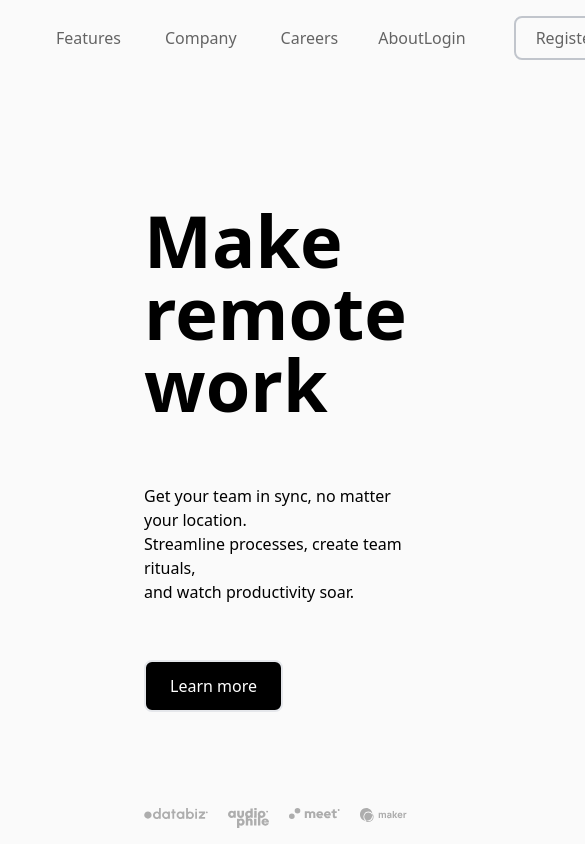
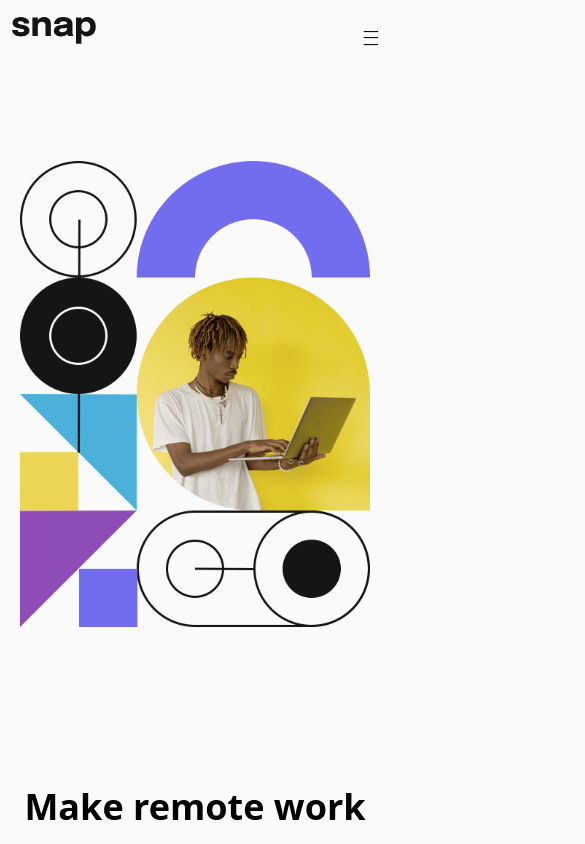
Before and after one commit to Yarden-Tal/Tailwind-with-dropdown, a website: page public/index.html in a window 390 px wide. Shown: the top 844 px of the page, 585 px wide, since content can reach past the window. Drawn offline with Linux system fonts and the light colour scheme.

Commit message:
started mobile

```diff
--- a/public/index.html
+++ b/public/index.html
@@ -15,9 +15,9 @@
 </head>
 <body class="bg-[#FAFAFA]">
 
-<!-- Navbar -->
-<header>
-  <nav class="m-4 mb-0">
+  <header>
+  <!-- DESKTOP Navbar -->
+  <nav class="m-4 mb-0 max-md:hidden">
     <!-- Container -->
     <div class="container flex justify-between items-center mx-auto">
       <!-- Left nav group -->
@@ -98,15 +98,29 @@
       </div>
     </div>
   </nav>
+  <!-- MOBILE Navbar -->
+  <nav class="block md:hidden max-md:flex justify-between items-center p-3">
+    <div class="cursor-pointer">
+      <div>
+        <img src="./assets/images/logo.svg" alt="snap">
+      </div>
+    </div>
+    <div class="font-medium flex flex-col items-center justify-center">
+      <span class="-mb-[1.1rem]">__</span>
+      <span class="-mb-[1.1rem]">__</span>
+      <span>__</span>
+    </div>
+  </nav>
+
 </header>
 
 <!-- Main -->
-<main class="mx-36 my-20">
+<main class="mx-36 max-md:mx-0 my-20">
   <!-- Container -->
-  <div class="flex flex-row items-center gap-14">
+  <div class="flex flex-row items-center gap-14 max-md:flex-col-reverse">
     <!-- Left main group -->
-    <div class="flex-1 flex flex-col items-start">
-      <h1 class="text-7xl font-bold my-16">Make <br> remote work</h1>
+    <div class="flex-1 flex flex-col items-start max-md:p-5 max-md:text-center max-md:items-center">
+      <h1 class="text-7xl max-md:text-4xl font-bold my-16">Make <br class="max-md:hidden"> remote work</h1>
       <p>Get your team in sync, no matter your location. <br> Streamline processes,
         create team rituals, <br> and watch productivity soar.</p>
         <button class="learn-more-btn">Learn more</button>
@@ -127,7 +141,7 @@
           </ul>
     </div>
     <!-- Right main group -->
-    <div class="flex-1">
+    <div class="flex-1 max-md:p-5">
       <!-- Hero img -->
       <img src="./assets/images/image-hero-desktop.png" alt="Hero image">
     </div>
```
Also changed, not shown: public/css/main.css.
